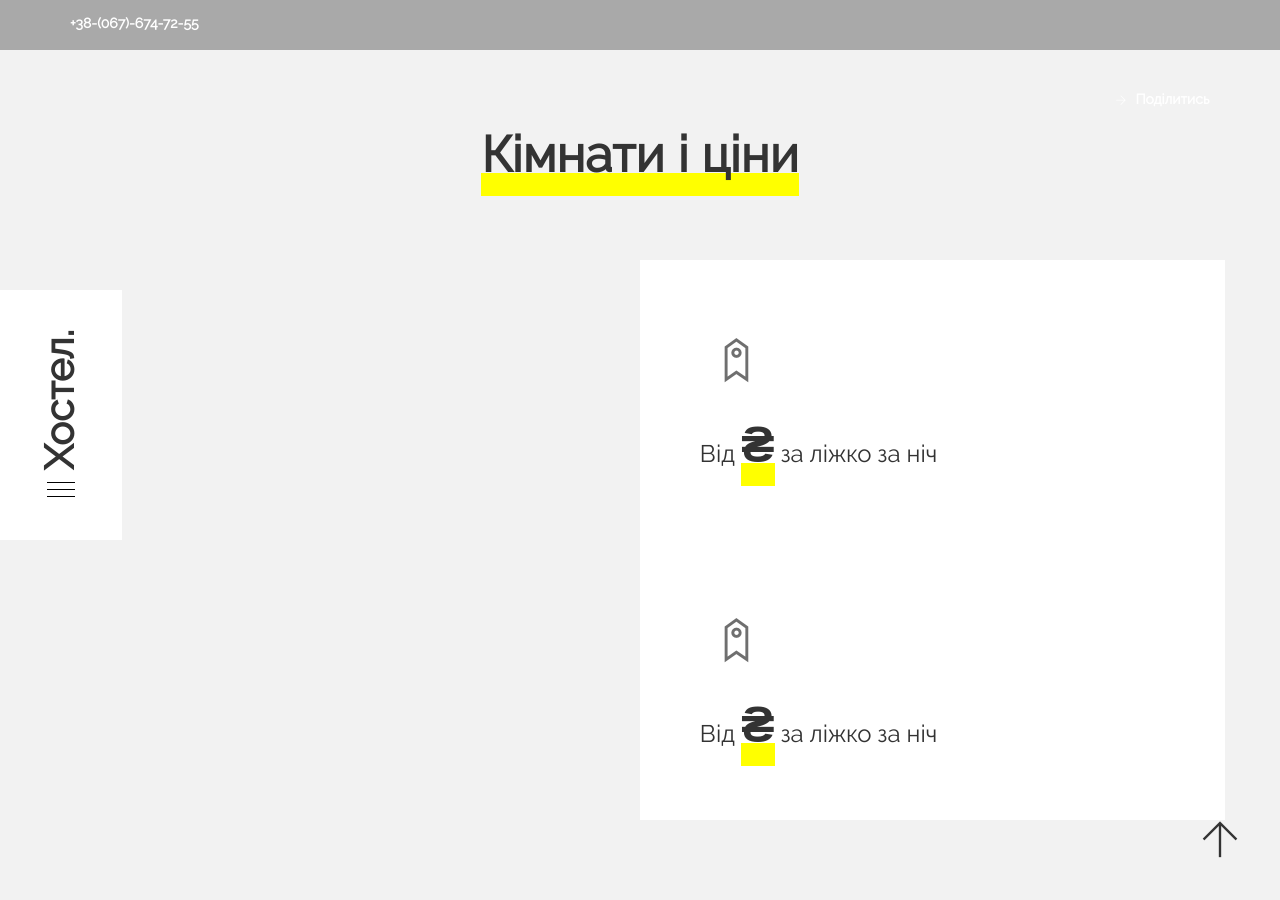
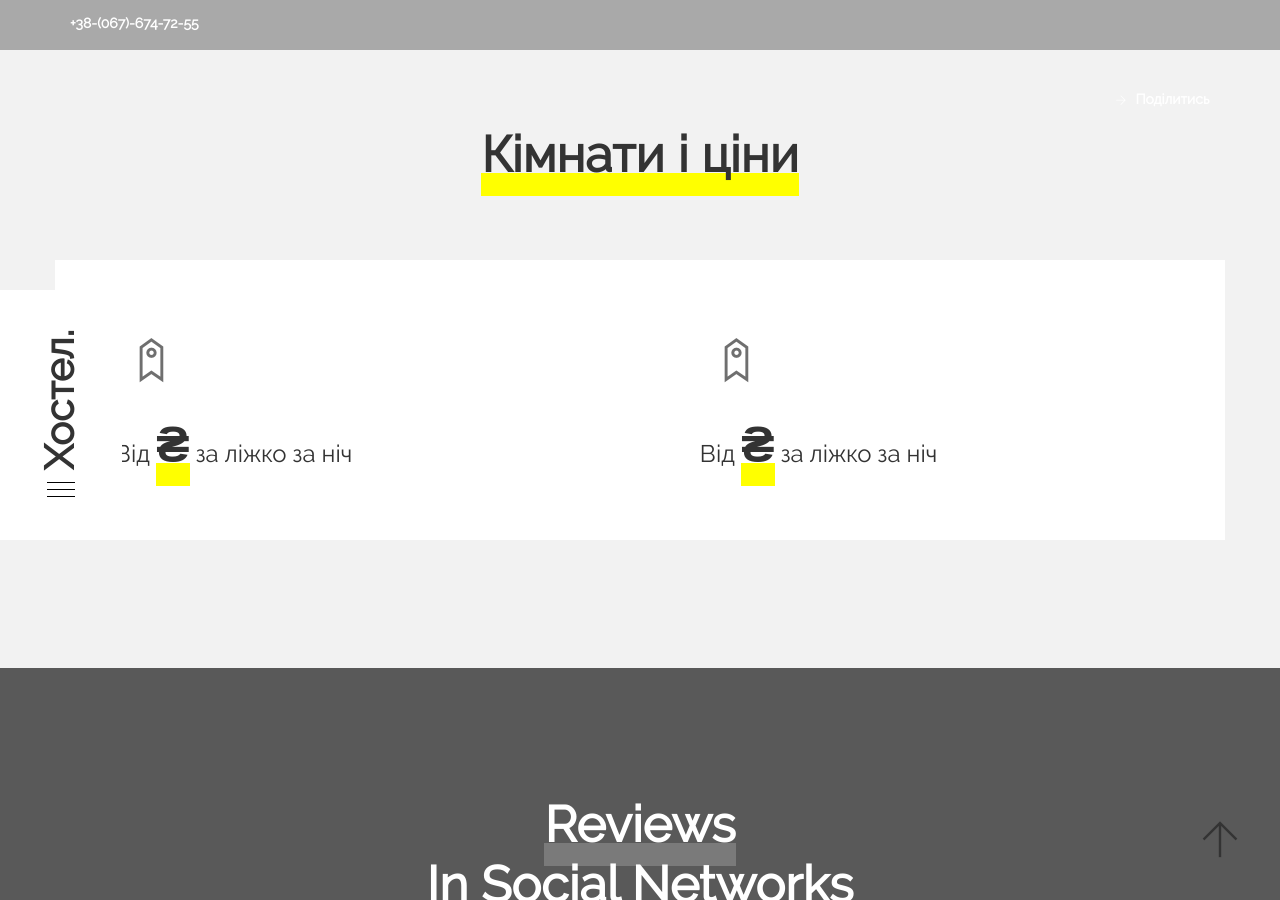
Before and after one commit to greenhostel/greenhostel.github.io, a Jekyll site: the page built from index.html, in a window 1280 px wide and 900 px high, scrolled down 1805 px. Built offline with Jekyll 4.4.1, drawn with Linux system fonts in a browser that asks for light colours.

Commit message:
add rooms

```diff
--- a/_includes/rooms.html
+++ b/_includes/rooms.html
@@ -7,16 +7,7 @@
 
             <!-- item -->
             {% for room in site.data.rooms %}
-            <div class="col-md-6" >
-                <div class="reg_single_carousel reg_rooms_carousel reg_wht_txt">
-                    {% for image in room.images %}
-                    <div class="reg_room_block reg_image_bck" data-image="/images/rooms/{{image.url}}">
-                        <!-- vertical text -->
-                        <div class="reg_slider_copyright">{{image.title}}</div>
-                    </div>
-                    {% endfor %}
-                </div>
-            </div>
+
             <div class="col-md-6 reg_image_bck" data-color="#fff">
                 <div class="reg_simple_block text-left">
                     <h2>{{room.title}} <a href="#reg_page" class="reg_go"><i class="ti ti-tag"></i><b>Зарезервувати</b></a></h2>
```
